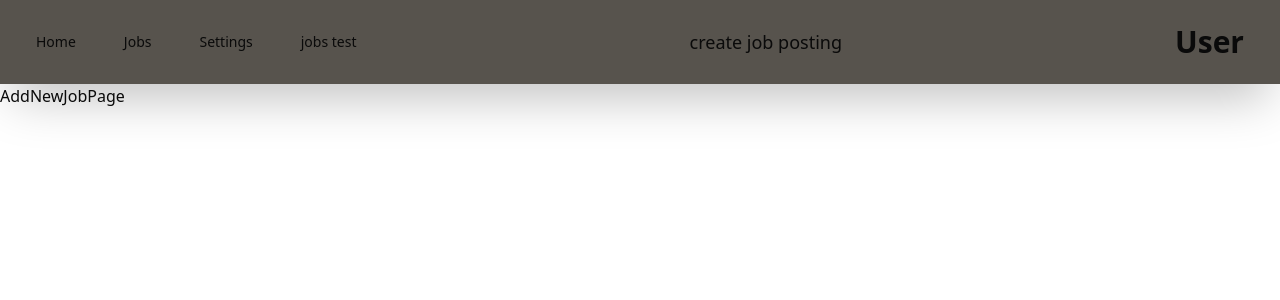
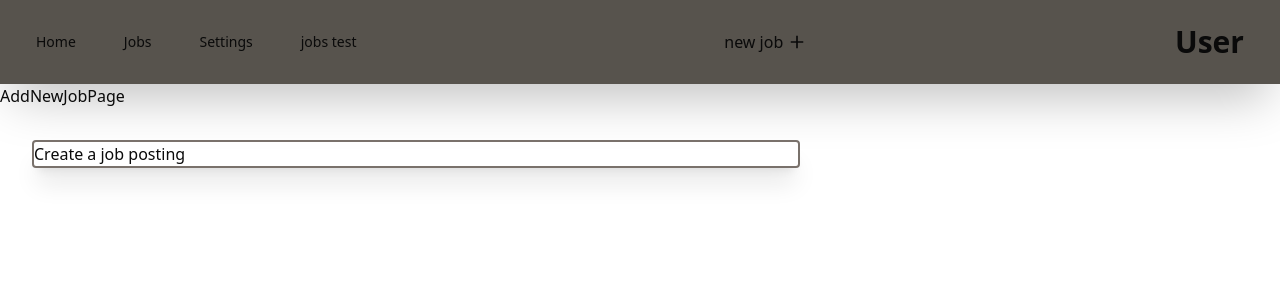
Before and after one commit to martinsalinas0/wt-frontend-next, a Next.js app: page /jobs/new in a window 1280 px wide. Shown: the top 300 px of the page. Built offline with nearby package versions, Linux system fonts and the light colour scheme.

Commit message:
feat: add react-icons dependency and update NavBar to include an icon for creating job postings

```diff
--- a/package.json
+++ b/package.json
@@ -21,6 +21,7 @@
     "next-themes": "^0.4.6",
     "react": "^19.0.0",
     "react-dom": "^19.0.0",
+    "react-icons": "^5.5.0",
     "tailwind-merge": "^3.3.1"
   },
   "devDependencies": {
--- a/src/app/jobs/new/page.tsx
+++ b/src/app/jobs/new/page.tsx
@@ -1,7 +1,15 @@
 import React from "react";
 
 const AddNewJobPage = () => {
-  return <div>AddNewJobPage</div>;
+  return (
+    <div>
+      AddNewJobPage
+      <div className="border-2 border-stone-500 rounded  max-w-screen-md shadow-xl m-8">
+        <form action="submit">
+          <h1>Create a job posting</h1>
+        </form>
+      </div>
+    </div>
+  );
 };
-
 export default AddNewJobPage;
--- a/src/components/NavBar.tsx
+++ b/src/components/NavBar.tsx
@@ -1,5 +1,6 @@
 import Link from "next/link";
 import React from "react";
+import { IoMdAdd  } from "react-icons/io";
 
 const NavBar = () => {
   return (
@@ -20,8 +21,11 @@ const NavBar = () => {
               <Link href="/jobs-test">jobs test</Link>
             </p>
           </div>
-          <div className="  px-3 py-2 hover:text-blue-300 text-lg">
-            <Link href="/jobs/new">create job posting</Link>{" "}
+          <div className="px-3 py-2 hover:text-blue-300 flex items-center space-x-2">
+            <Link href="/jobs/new" className="flex items-center space-x-1">
+              <span className="text-sm sm:text-base">new job</span>
+              <IoMdAdd className="text-lg sm:text-xl" />
+            </Link>
           </div>
           <div className=" font-bold px-3 py-2 hover:text-blue-300">
             <Link href="/user">User</Link>{" "}
```
Also changed, not shown: 1 other file (tests, documents, lock files or other folders).
